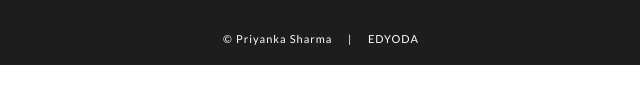
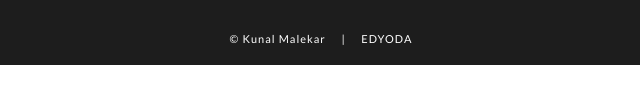
Before and after one commit to Kunal1203Malekar/E-Commerce--Demo, a plain HTML site: page footer.html in a window 1280 px wide. Shown: the part 228-332 px from the top of the page, 319-959 px from the left. Drawn offline with Linux system fonts and the light colour scheme.

Commit message:
Initial commit

```diff
--- a/footer.html
+++ b/footer.html
@@ -45,7 +45,7 @@
                     <p> united states </p>
                 </div>
             </div>
-            <div id="credit"><a href="https://linkedin.com/in/priyanka-sharma-b79401142"> © Priyanka Sharma </a> &nbsp&nbsp&nbsp | &nbsp&nbsp&nbsp <a href="https://www.edyoda.com/" target="_blank"> EDYODA </a></div>
+            <div id="credit"><a href="https://linkedin.com/in/priyanka-sharma-b79401142"> © Kunal Malekar </a> &nbsp&nbsp&nbsp | &nbsp&nbsp&nbsp <a href="https://www.edyoda.com/" target="_blank"> EDYODA </a></div>
         </section>
 
     </footer>
```
